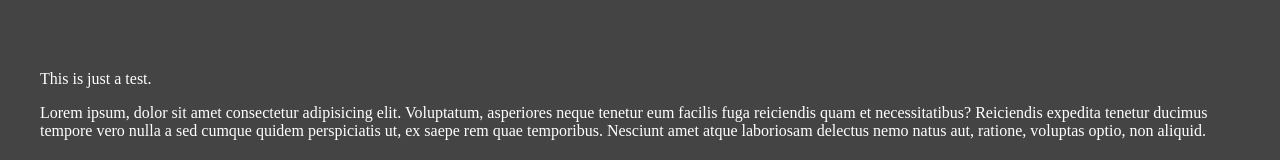
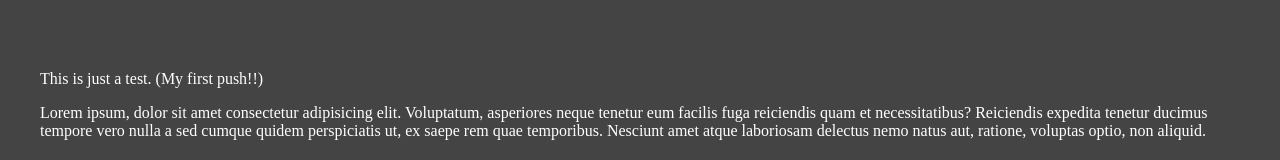
Before and after one commit to code4869hn/Git_Test, a plain HTML site: page index.html in a window 1280 px wide. Shown: the part 487-647 px from the top of the page. Drawn offline with Linux system fonts and the light colour scheme.

Commit message:
change p text

```diff
--- a/index.html
+++ b/index.html
@@ -9,7 +9,7 @@
   <body>
     <div>
       <h1>Hello Git!!!</h1>
-      <p>This is just a test.</p>
+      <p>This is just a test. (My first push!!)</p>
       <p>
         Lorem ipsum, dolor sit amet consectetur adipisicing elit. Voluptatum,
         asperiores neque tenetur eum facilis fuga reiciendis quam et
```
